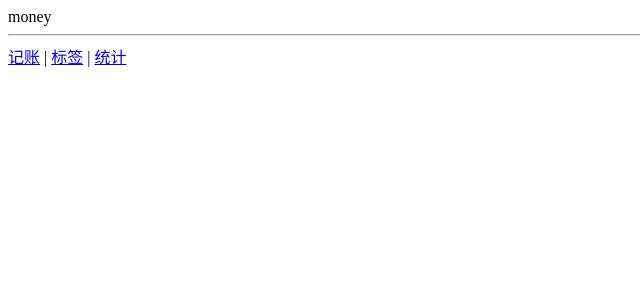
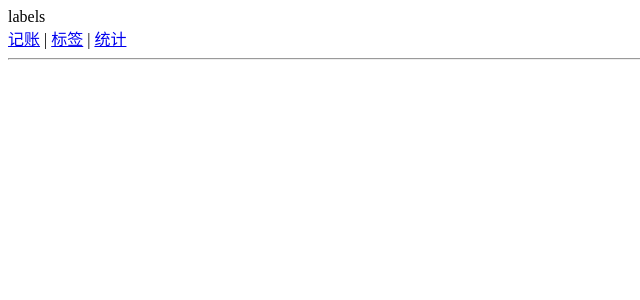
Before and after one commit to frankweili/money, a Vue app: page /#/labels in a window 1280 px wide. Before the commit this address led to /#/money. Shown: the top 300 px of the page, without its empty margins (0-640 px from the left). Built offline with nearby package versions, Linux system fonts and the light colour scheme.

Commit message:
全局引入组件<Nav />>

```diff
--- a/src/App.vue
+++ b/src/App.vue
@@ -1,14 +1,7 @@
 <template>
   <div >
    <router-view/>    <!--把内容添加到这里面 -->
-   <hr><div>
-    <router-link to="/money">记账</router-link>
-    |
-    <router-link to="/labels">标签</router-link>
-    |
-   <router-link to="/statistics">统计</router-link>
-   <!--以上三个为跳转到相应的页面路径 -->
-   </div>
+   <hr>
   </div>
 </template>
 
--- /dev/null
+++ b/src/components/Nav.vue
@@ -0,0 +1,20 @@
+<template>
+    <div>
+<router-link to="/money">记账</router-link>
+    |
+    <router-link to="/labels">标签</router-link>
+    |
+   <router-link to="/statistics">统计</router-link>
+
+    </div>
+</template>
+
+<script lang="ts">
+    export default {
+        name:'Nav'
+    }
+</script>
+
+<style lang="sass" scoped>
+
+</style>
--- a/src/main.ts
+++ b/src/main.ts
@@ -3,7 +3,8 @@
 import './registerServiceWorker'
 import router from './router'
 import store from './store'
-
+import Nav from '@/components/Nav.vue'   //引入这个组件
+Vue.component('Nav',Nav) //全局引入这个组件
 Vue.config.productionTip = false
 
 new Vue({
--- a/src/views/Labels.vue
+++ b/src/views/Labels.vue
@@ -2,12 +2,15 @@
     <div>
 labels
 
+<Nav />
     </div>
 </template>
 
 <script lang="ts">
+
     export default {
-         name:'Labels'
+         name:'Labels',
+
     }
 </script>
 
--- a/src/views/Money.vue
+++ b/src/views/Money.vue
@@ -1,6 +1,7 @@
 <template>
     <div>
 money
+<Nav/>
     </div>
 </template>
 
--- a/src/views/Statistics.vue
+++ b/src/views/Statistics.vue
@@ -1,12 +1,16 @@
 <template>
     <div>
 Statistics
+
+<Nav/>
     </div>
 </template>
 
 <script lang="ts">
+
     export default {
-       name:'Statistics'
+         name:'Statistics',
+
     }
 </script>
 
```
